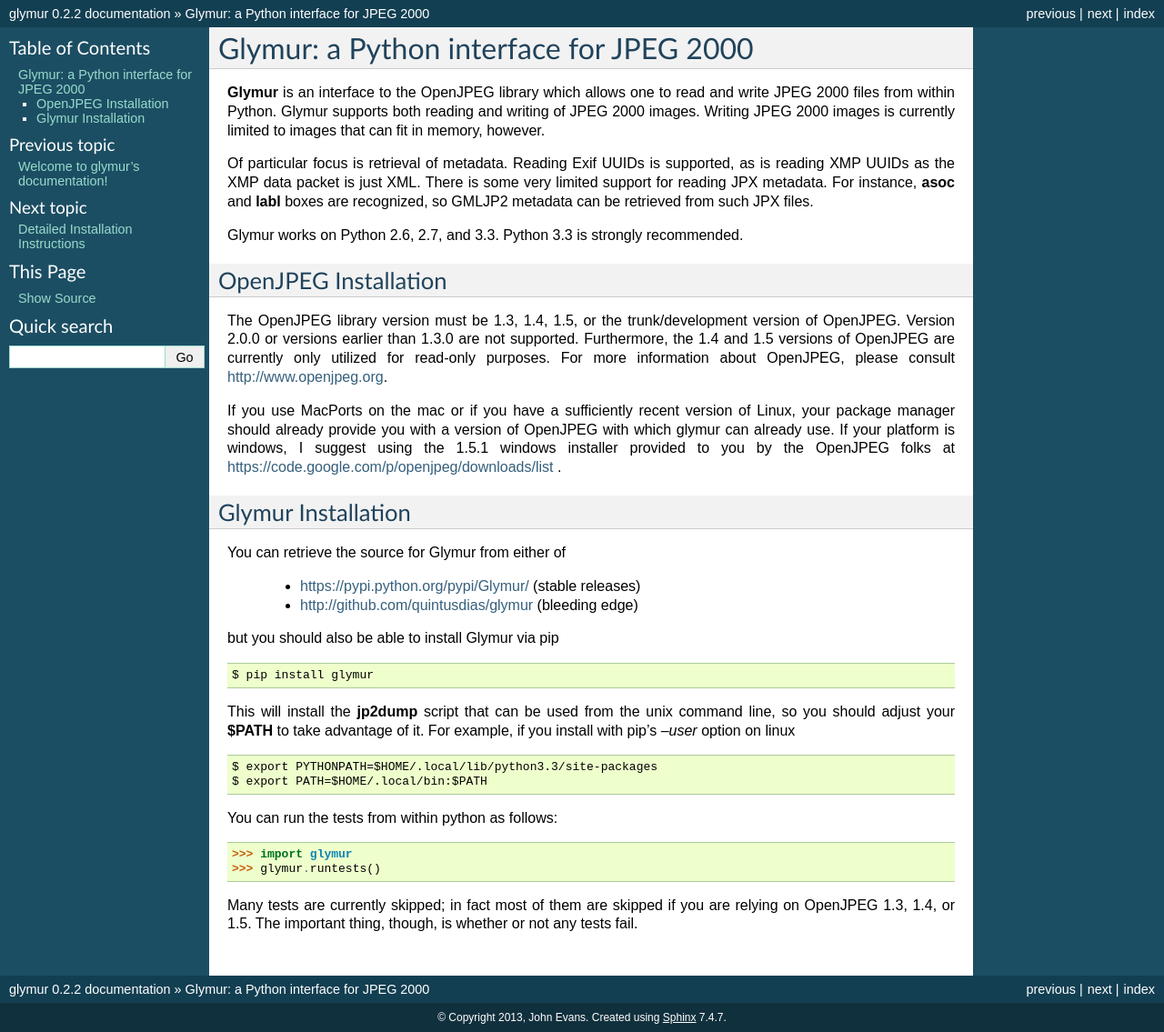
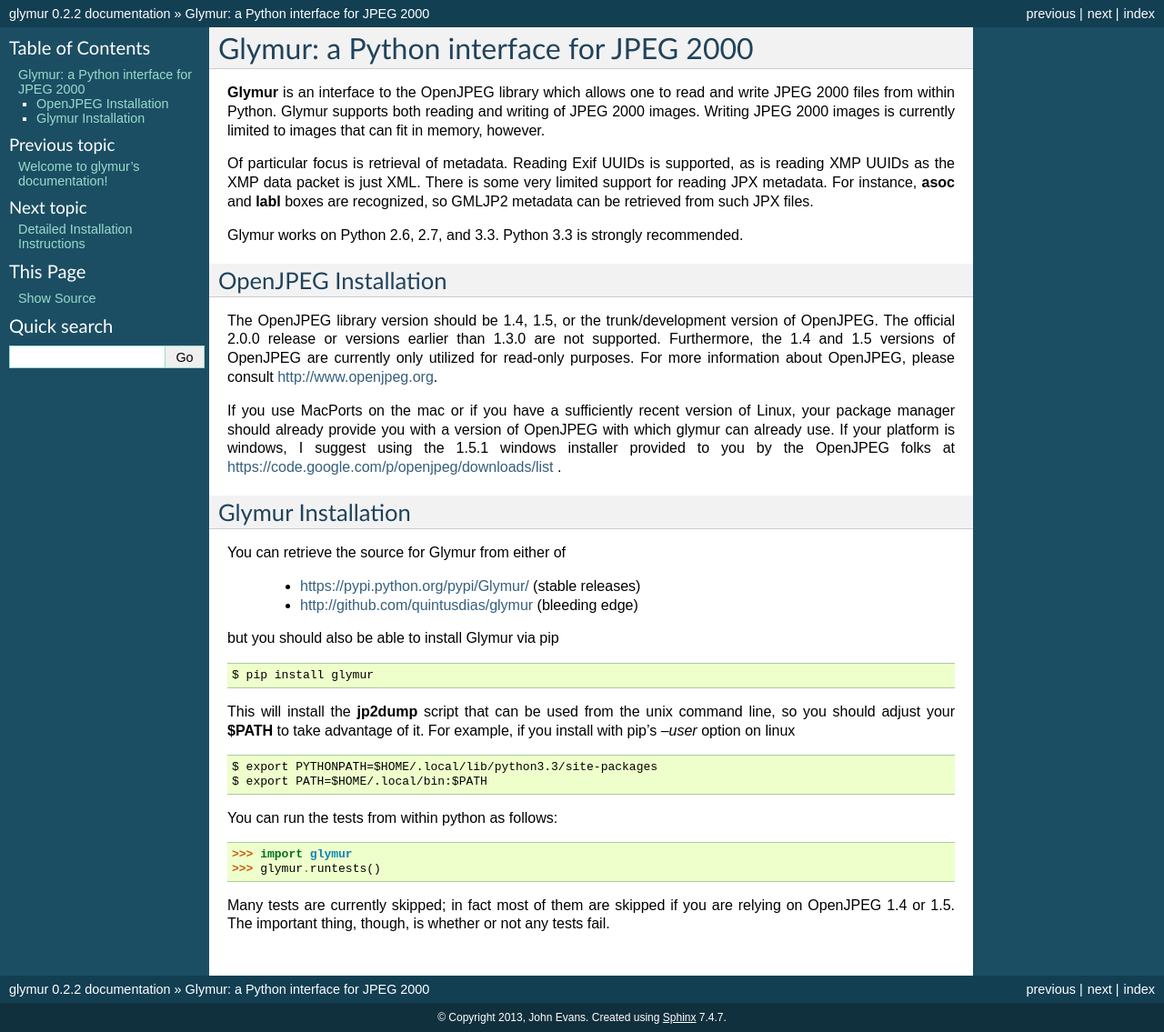
Before and after one commit to quintusdias/glymur, a Sphinx documentation site: the page built from docs/source/introduction.rst, in a window 1280 px wide. Shown: the whole page at 91% size. Built offline with Sphinx 7.4.7, drawn with Linux system fonts in a browser that asks for light colours.

```diff
--- a/docs/source/introduction.rst
+++ b/docs/source/introduction.rst
@@ -18,8 +18,8 @@ Glymur works on Python 2.6, 2.7, and 3.3.  Python 3.3 is strongly recommended.
 
 OpenJPEG Installation
 =====================
-The OpenJPEG library version must be 1.3, 1.4, 1.5, or the trunk/development
-version of OpenJPEG.  Version 2.0.0 or versions earlier than 1.3.0
+The OpenJPEG library version should be 1.4, 1.5, or the trunk/development
+version of OpenJPEG.  The official 2.0.0 release or versions earlier than 1.3.0
 are not supported.  Furthermore, the 1.4 and 1.5 versions of OpenJPEG are
 currently only utilized for read-only purposes.  For more information
 about OpenJPEG, please consult http://www.openjpeg.org.
@@ -55,5 +55,5 @@ You can run the tests from within python as follows::
     >>> glymur.runtests()
 
 Many tests are currently skipped; in fact most of them are skipped if you
-are relying on OpenJPEG 1.3, 1.4, or 1.5.  The important thing, though, is whether or
+are relying on OpenJPEG 1.4 or 1.5.  The important thing, though, is whether or
 not any tests fail.
--- a/release.txt
+++ b/release.txt
@@ -9,11 +9,11 @@
 |         |        |        |        | tests should pass.                    |
 +---------+--------+--------+--------+---------------------------------------+
 | Mac     |        |   X    |        | MacPorts with both OpenJPEG 1.5.1     |
-|         |        |        |        | and OpenJPEG svn.  370 of 450 tests   |
+|         |        |        |        | and OpenJPEG svn.  372 of 450 tests   |
 |         |        |        |        | should pass.                          |
 +---------+--------+--------+--------+---------------------------------------+
 | Mac     |        |        |   X    | MacPorts with both OpenJPEG 1.5.1     |
-|         |        |        |        | and OpenJPEG svn.  390 of 450         |
+|         |        |        |        | and OpenJPEG svn.  392 of 450         |
 |         |        |        |        | tests should pass.                    |
 +---------+--------+--------+------------------------------------------------+
 | Fedora  |        |        |   X    | Ships with 1.5.1.  390 of 450 tests   |
```
Also changed, not shown: 1 other file.
